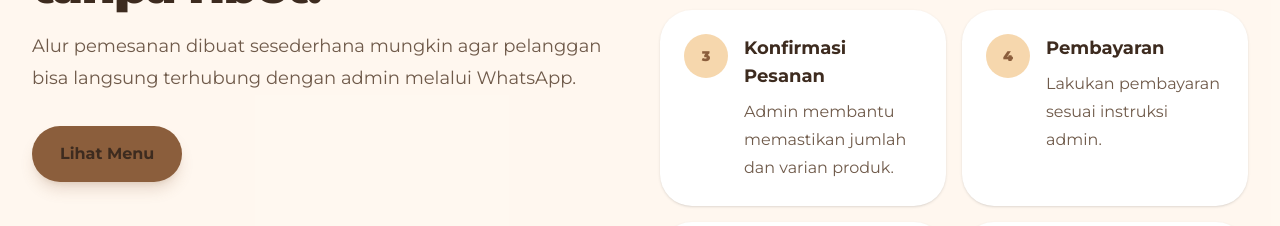
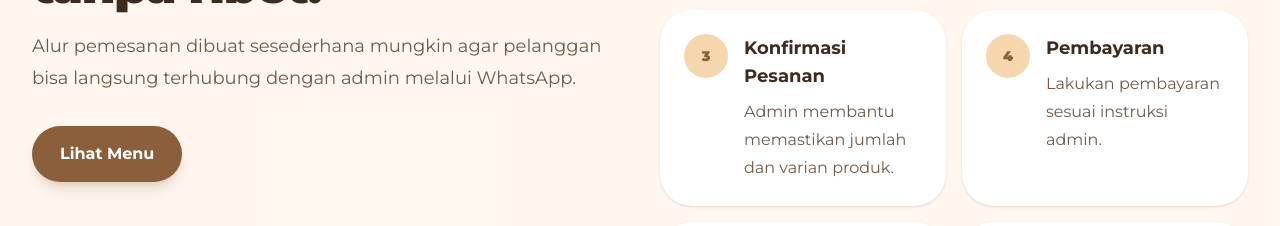
Before and after one commit to Nadiril/Jajannya-Mimitha, a Next.js app: page / in a window 1280 px wide. Shown: the part 5240-5466 px from the top of the page. Built offline with nearby package versions, Linux system fonts and the light colour scheme.

Commit message:
Add inline style for button text color on menu link

```diff
--- a/src/app/page.js
+++ b/src/app/page.js
@@ -247,6 +247,7 @@ export default function Home() {
                   <a
                     href="#produk"
                     className="inline-flex items-center justify-center rounded-full bg-mimitha-primary px-7 py-3.5 text-base font-bold text-white shadow-lg shadow-mimitha-primary/20 sm:py-4"
+                    style={{ color: '#ffffff' }}
                   >
                     Lihat Menu
                   </a>
```
